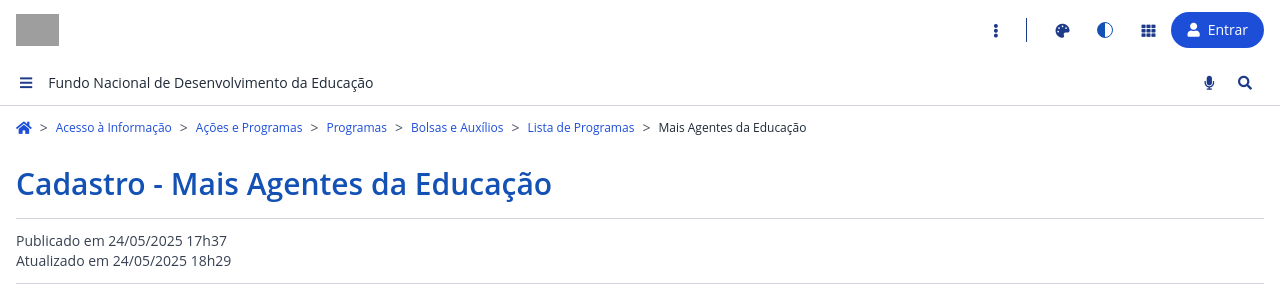
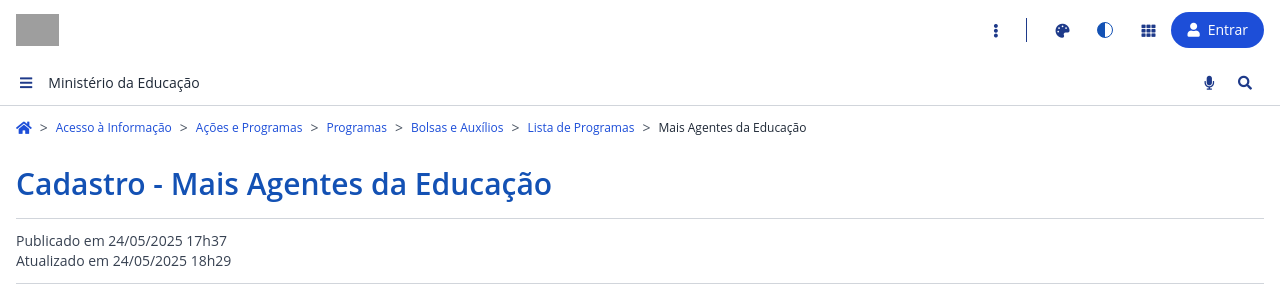
Before and after one commit to NuxeTor/GovAGTE04, a Flask app: page /cadastro in a window 1280 px wide. Shown: the top 300 px of the page. Run offline with Flask 3, Linux system fonts and the light colour scheme; some libraries are stand-ins or nearby versions; some web fonts are replaced; grey boxes are pictures that could not be loaded.

Commit message:
Update the displayed organization name on the confirmation page
Change "Fundo Nacional de Desenvolvimento da Educação" to "Ministério da Educação" in templates/base.html.

Replit-Commit-Author: Agent
Replit-Commit-Session-Id: f44380ed-1a63-4824-9c3f-c471505cfcfe
Replit-Commit-Screenshot-Url: https://storage.googleapis.com/screenshot-production-us-central1/7c76807b-2b7b-4aba-8b85-021e6568ea74/ca312d3d-aee9-4105-95e1-6aa2fb9d41c2.jpg

```diff
--- a/templates/base.html
+++ b/templates/base.html
@@ -70,7 +70,7 @@
                 <button class="header-btn" id="sidebar-toggle" aria-label="Menu lateral">
                     <i class="fas fa-bars text-blue-900 mr-3"></i>
                 </button>
-                <span class="text-gray-800 text-sm font-medium">Fundo Nacional de Desenvolvimento da Educação</span>
+                <span class="text-gray-800 text-sm font-medium">Ministério da Educação</span>
             </div>
             <div class="flex items-center">
                 <button class="header-btn" id="voice-search-btn" aria-label="Busca por voz">
```
